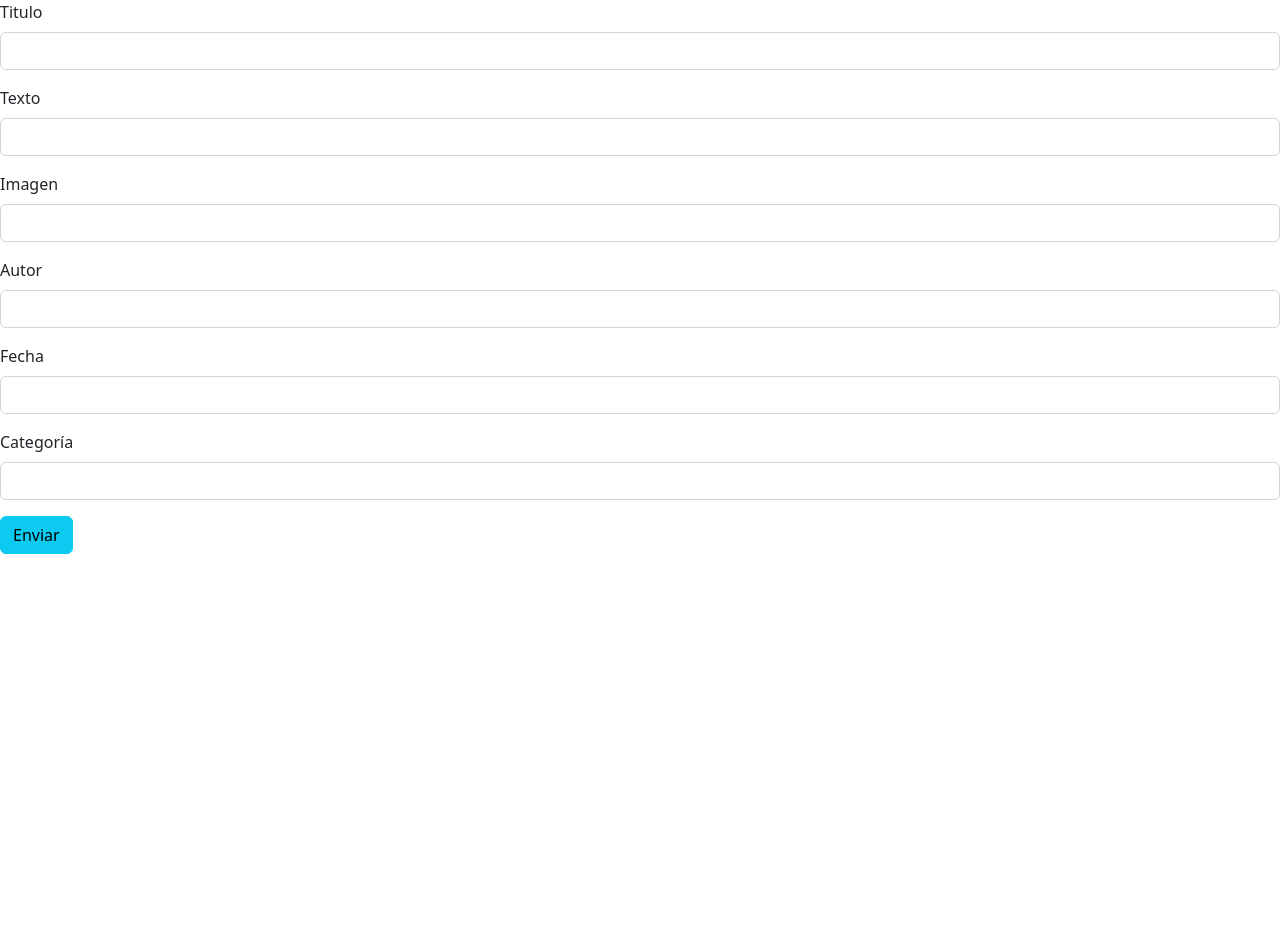
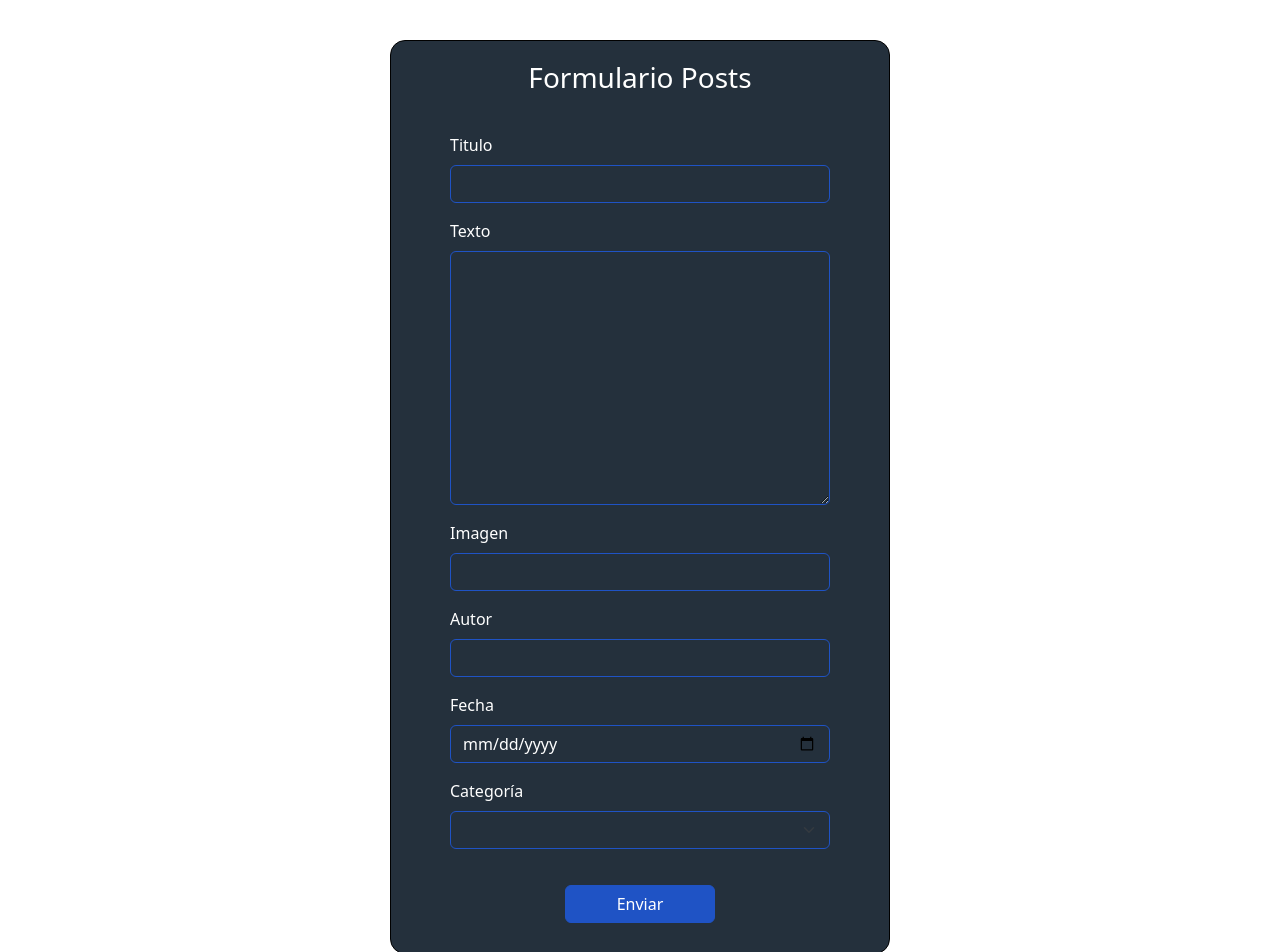
Before and after one commit to FranOrteg/Fran_BLOG, an Angular app in the folder BLOG/: page /new in a window 1280 px wide. Shown: the top 952 px of the page. Before the commit the page ends 800 px from the top, so only its background shows below. Built offline with nearby package versions, Linux system fonts and the light colour scheme.

Commit message:
Arreglo formulario

```diff
--- a/BLOG/package.json
+++ b/BLOG/package.json
@@ -20,6 +20,7 @@
     "@angular/router": "^15.2.0",
     "bootstrap": "^5.2.3",
     "rxjs": "~7.8.0",
+    "sweetalert2": "^11.7.3",
     "tslib": "^2.3.0",
     "zone.js": "~0.12.0"
   },
--- a/BLOG/src/app/components/formulario/formulario.component.css
+++ b/BLOG/src/app/components/formulario/formulario.component.css
@@ -0,0 +1,48 @@
+.formulario {
+    max-width: 500px;
+    margin: 0 auto;
+    border: 1px solid black;
+    border-radius: 15px;
+    margin-top: 40px;
+    margin-bottom: 40px;
+    background-color: #24303c;
+    color: white;
+}
+
+.formulario h4 {
+    font-size: 28px;
+    display: flex;
+    justify-content: center;
+    padding: 20px;
+}
+
+form {
+    width: 400px;
+    margin: 0 auto;
+    padding: 10px;
+}
+
+.form-control {
+    background-color: #24303c;
+    border: 1px solid #1f53c5;
+    color: white;
+}
+
+.form-select {
+    background-color: #24303c;
+    border: 1px solid #1f53c5;
+    color: white;
+}
+
+.btn {
+    background-color: #1f53c5;
+    border: 1px solid #1f53c5;
+    color: white;
+    width: 150px;
+}
+
+.boton {
+    display: flex;
+    justify-content: center;
+    padding: 20px;
+}
--- a/BLOG/src/app/components/formulario/formulario.component.html
+++ b/BLOG/src/app/components/formulario/formulario.component.html
@@ -1,30 +1,36 @@
 <div class="formulario">
-    <form #formulario="ngForm" (ngSubmit)="onSubmit(formulario.value)">
+    <h4>Formulario Posts</h4>
+    <form [formGroup]="formulario" (ngSubmit)="onSubmit()">
         <div class="mb-3">
             <label class="form-label">Titulo</label>
-            <input type="text" name="titulo" class="form-control" ngModel>
+            <input type="text" class="form-control" formControlName="titulo">
         </div>
         <div class="mb-3">
             <label class="form-label">Texto</label>
-            <input type="text" name="texto" class="form-control" ngModel>
+            <textarea class="form-control" cols="30" rows="10" formControlName="texto"></textarea>
         </div>
         <div class="mb-3">
             <label class="form-label">Imagen</label>
-            <input type="text" name="imagen" class="form-control" ngModel>
+            <input type="text" class="form-control" formControlName="imagen">
         </div>
         <div class="mb-3">
             <label class="form-label">Autor</label>
-            <input type="text" name="autor" class="form-control" ngModel>
+            <input type="text" class="form-control" formControlName="autor">
         </div>
         <div class="mb-3">
             <label class="form-label">Fecha</label>
-            <input type="text" name="fecha" class="form-control" ngModel>
+            <input type="date" class="form-control" formControlName="fecha">
         </div>
         <div class="mb-3">
             <label class="form-label">Categoría</label>
-            <input type="text" name="categoria" class="form-control" ngModel>
+            <select class="form-select" formControlName="categoria">
+                <option value="Snowboard">Snowboard</option>
+                <option value="Material Snowboard">Material Snowboard</option>
+                <option value="Centros de Nieve">Centros de Nieve</option>
+            </select>
         </div>
-
-        <input type="submit" value="Enviar" class="btn btn-info">
+        <div class="boton">
+            <input type="submit" value="Enviar" class="btn btn-info">
+        </div>
     </form>
 </div>
--- a/BLOG/src/app/components/formulario/formulario.component.ts
+++ b/BLOG/src/app/components/formulario/formulario.component.ts
@@ -1,7 +1,8 @@
 import { Component } from '@angular/core';
+import { FormControl, FormGroup, Validators } from '@angular/forms';
 import { Router } from '@angular/router';
-import { Post } from 'src/app/interfaces/post.interface';
 import { PostService } from 'src/app/services/post.service';
+import Swal from 'sweetalert2';
 
 @Component({
   selector: 'app-formulario',
@@ -10,19 +11,46 @@ import { PostService } from 'src/app/services/post.service';
 })
 export class FormularioComponent {
 
-  arrNuevoPost: Post[]
+  formulario: FormGroup
 
   constructor(
     private postService: PostService,
     private route: Router
   ) {
-    this.arrNuevoPost = []
+    this.formulario = new FormGroup({
+      titulo: new FormControl(null, [
+        Validators.required
+      ]),
+      texto: new FormControl(null, [
+        Validators.required
+      ]),
+      imagen: new FormControl(null, [
+        Validators.required
+      ]),
+      autor: new FormControl(null, [
+        Validators.required
+      ]),
+      fecha: new FormControl(null, [
+        Validators.required
+      ]),
+      categoria: new FormControl(null, [
+        Validators.required
+      ]),
+    })
   }
 
-  onSubmit(formValues: any) {
-    this.arrNuevoPost = this.postService.create(formValues)
-    console.log(formValues)
-    this.route.navigate(['/posts'])
+  onSubmit() {
+    if (!this.formulario.valid) {
+      Swal.fire({
+        icon: 'error',
+        title: 'Oops...',
+        text: 'Tienes que rellenar todos los campos!',
+      })
+    } else {
+      this.postService.create(this.formulario.value)
+      console.log(this.formulario.value)
+      this.route.navigate(['/posts'])
+    }
+
   }
-
 }
```
Also changed, not shown: 1 other file (tests, documents, lock files or other folders).
